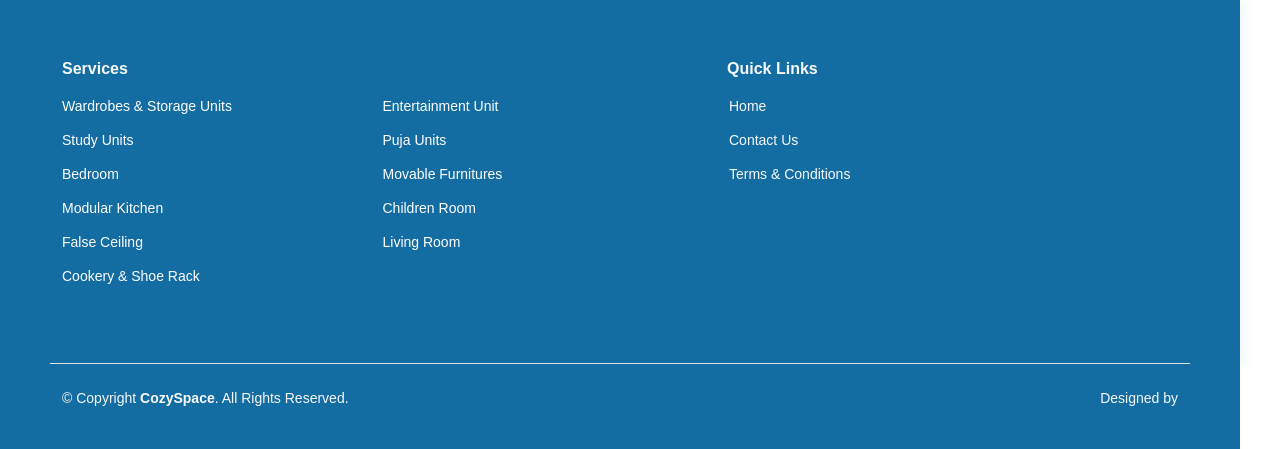
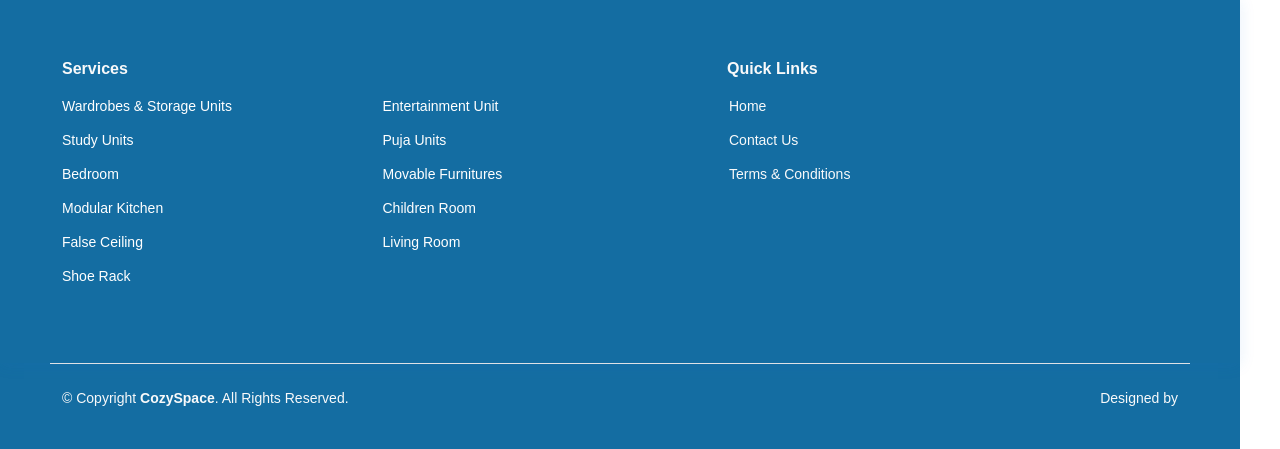
Before and after one commit to hd241994/cozyspace, a Django app: page /bedroom/ in a window 1280 px wide. Shown: the part 3302-3751 px from the top of the page. Run offline with Django 3.2, Linux system fonts and the light colour scheme; some libraries are stand-ins or nearby versions.

Commit message:
Update base-header.html

```diff
--- a/main/templates/base-header.html
+++ b/main/templates/base-header.html
@@ -149,7 +149,7 @@
               <li class="text-light"><a href="{% url 'false-ceiling' %}">False Ceiling</a></li>
 <!--               <li class="text-light"><a href="{% url 'crockery-units' %}">Crockery Units</a></li> -->
               <li class="text-light"><a href="{% url 'living-room' %}">Living Room</a></li>
-              <li class="text-light"><a href="{% url 'cookery-shoe-rack' %}">Cookery &amp; Shoe Rack</a></li>
+              <li class="text-light"><a href="{% url 'cookery-shoe-rack' %}">Shoe Rack</a></li>
             </ul>
           </div>
 
```
